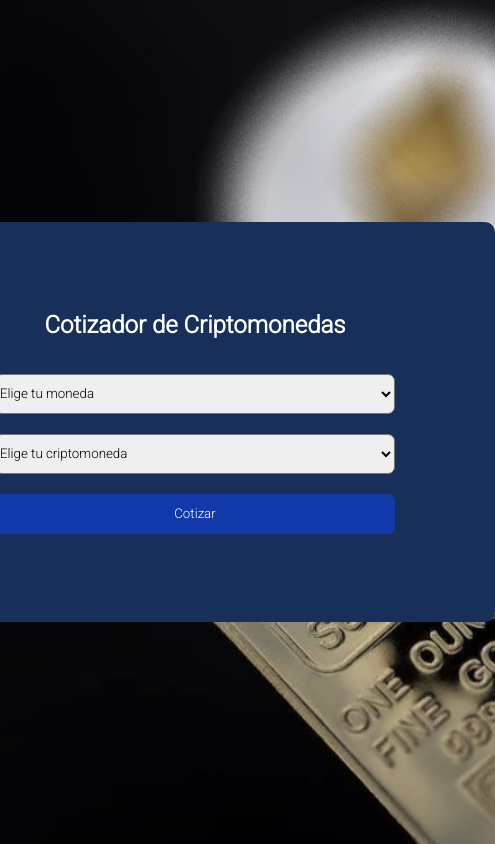
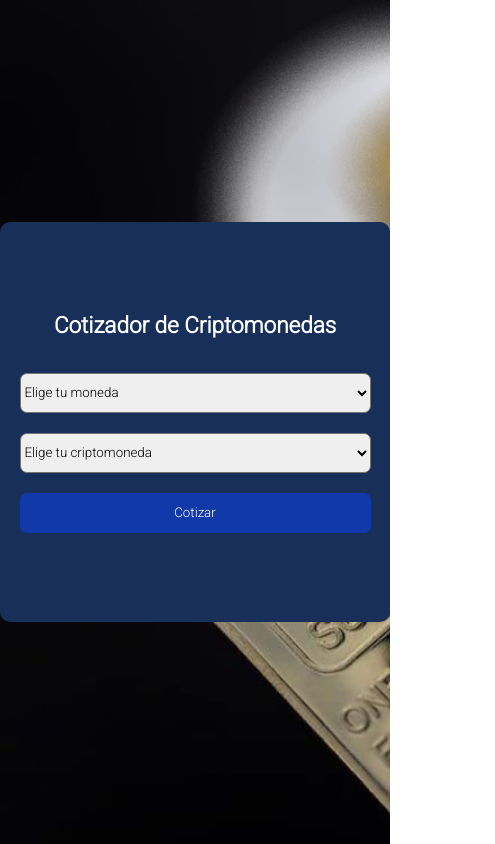
Before and after one commit to BiancaIDD/api_cripto_js, a plain HTML site: page index.html in a window 390 px wide. Shown: the whole page, 495 px wide, since content can reach past the window. Drawn offline with Linux system fonts and the light colour scheme.

Commit message:
Responsive de css terminado

```diff
--- a/static/css/style.css
+++ b/static/css/style.css
@@ -15,6 +15,11 @@ body {
   background-image: url('../img/background.png');
   background-repeat: no-repeat;
   background-size: cover;
+}
+
+img {
+  max-width: 100%;
+  height: auto;
 }
 
 article,
@@ -64,3 +69,24 @@ button:hover {
 #form-error__message {
   color: red;
 }
+
+@media screen and (max-width: 650px) {
+  body {
+    font-size: 15px;
+  }
+
+  main,
+  article,
+  form {
+    width: 100%;
+  }
+
+  select,
+  button {
+    width: 90%;
+  }
+
+  body {
+    background-repeat: repeat;
+  }
+}
```
